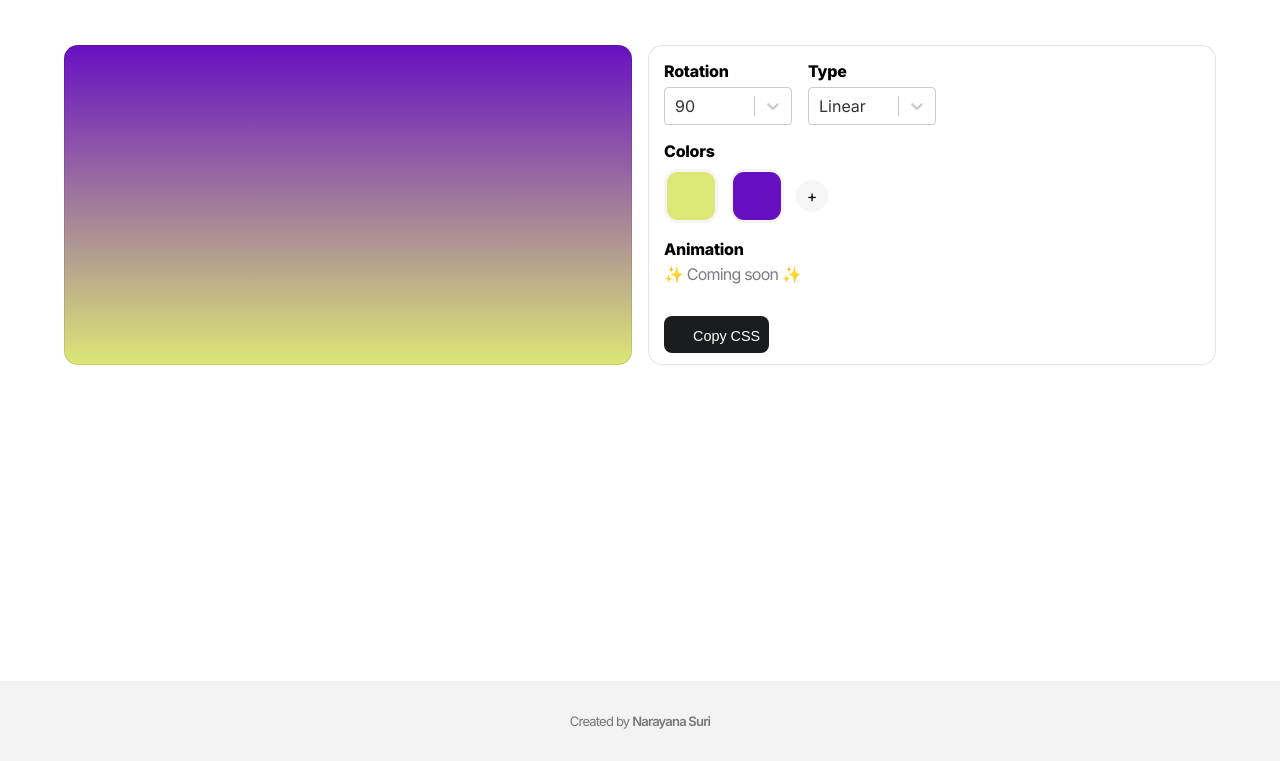
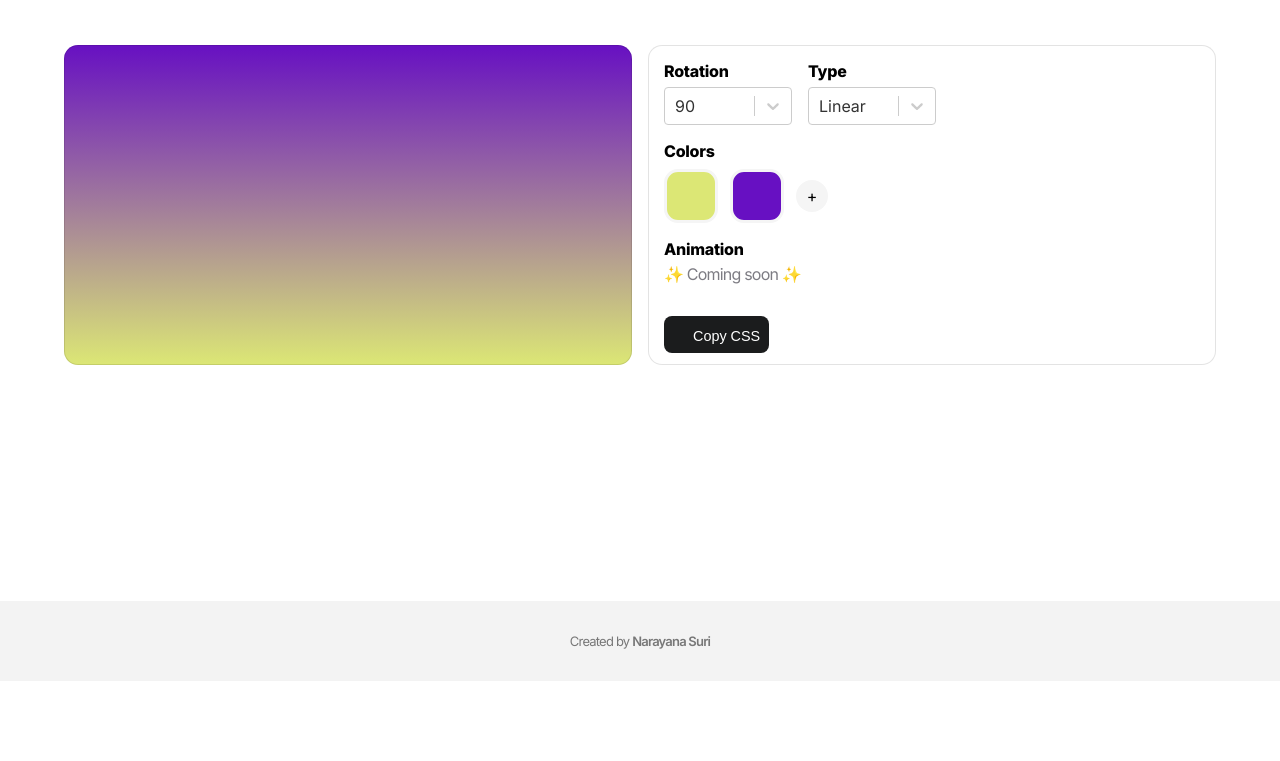
Before and after one commit to narayanasuri/gradiator, a Gatsby site: page / in a window 1280 px wide. Shown: the part 119-880 px from the top of the page. After the commit the page ends 800 px from the top, so only its background shows below. Built offline with nearby package versions, Linux system fonts and the light colour scheme; Gatsby itself is replaced by a stand-in of ours; some icons are missing.

Commit message:
Patch - 1 June, 2022 - Handle footer position more efficiently

```diff
--- a/src/components/Layout.jsx
+++ b/src/components/Layout.jsx
@@ -23,16 +23,22 @@ const GlobalStyle = createGlobalStyle`
   }
 `;
 
+const Wrapper = styled.div`
+  display: flex;
+  flex-direction: column;
+  height: 100%;
+`;
+
 const Content = styled.div`
-  min-height: 100%;
+  flex: 1 1 auto;
 `;
 
 export default function Layout({ children }) {
   return (
-    <React.Fragment>
+    <Wrapper>
       <GlobalStyle theme="light" />
       <Content>{children}</Content>
       <Footer />
-    </React.Fragment>
+    </Wrapper>
   );
 }
```
